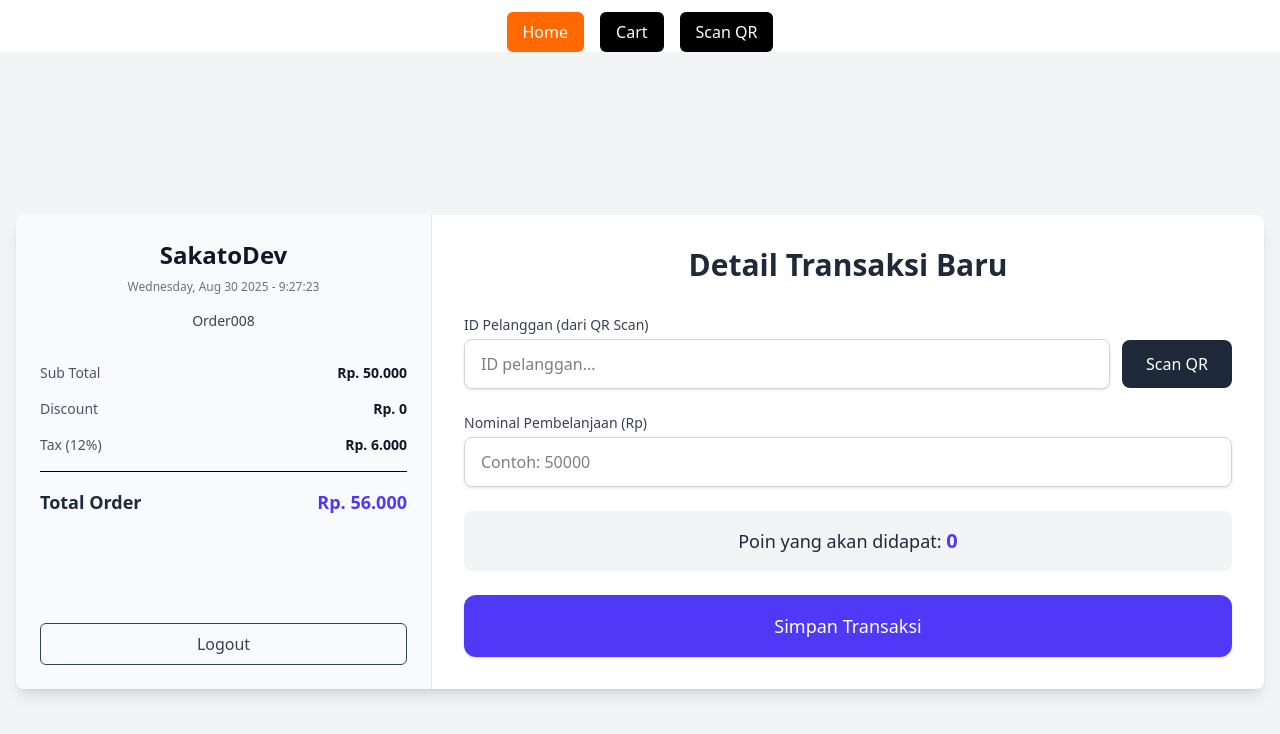
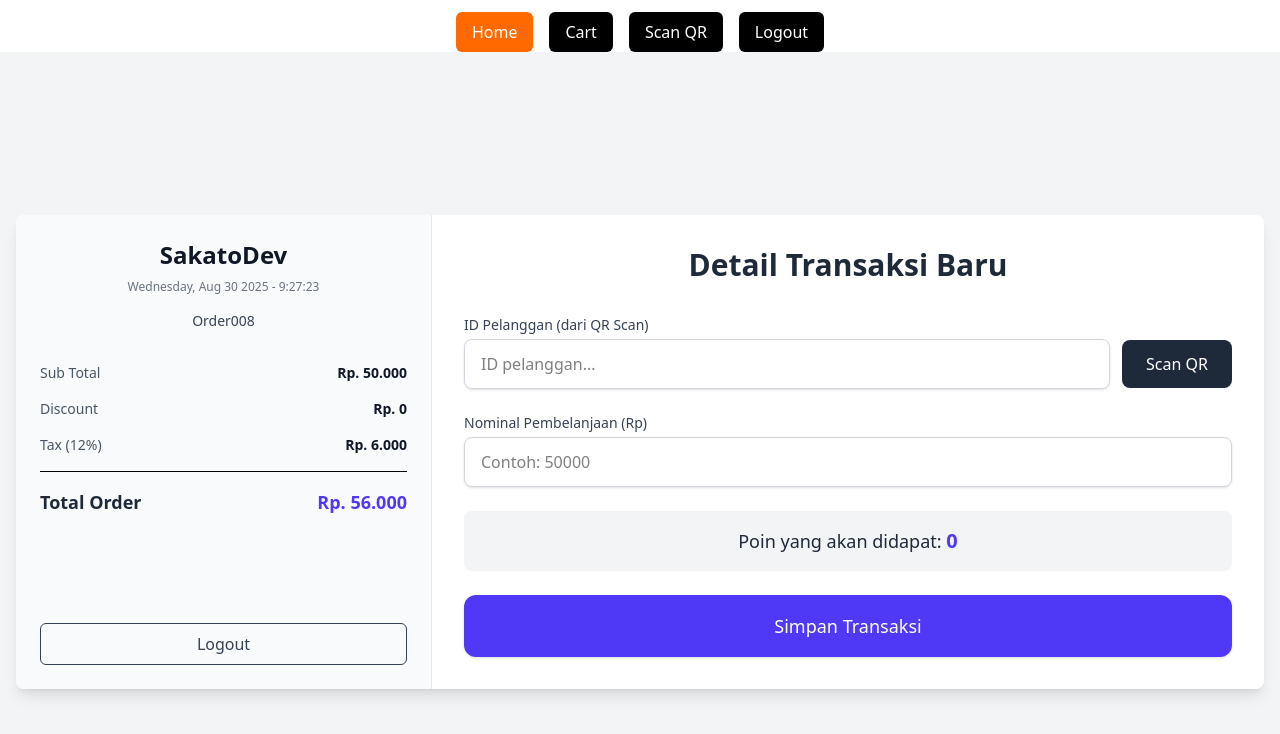
Before and after one commit to sakato-dev/final-project-hactiv8, a Next.js app: page /cashier/scan-qr in a window 1280 px wide. Shown: the top 734 px of the page. Built offline with nearby package versions, Linux system fonts and the light colour scheme; no server answers; the database is empty; sample sign-in values are in the browser's storage.

Commit message:
fix: minor bugs on customer side

```diff
--- a/src/app/cashier/layout.jsx
+++ b/src/app/cashier/layout.jsx
@@ -2,8 +2,16 @@
 import React from "react";
 import Link from "next/link";
 import { CartProvider } from "@/contexts/CartContext";
+import { auth } from "@/lib/firebase";
+import { useRouter } from "next/navigation";
 
 function Layout({ children }) {
+  const router = useRouter();
+  const handleLogout = () => {
+    auth.signOut();
+    router.push("/auth/login");
+  };
+
   return (
     <CartProvider>
       <div>
@@ -27,6 +35,12 @@ function Layout({ children }) {
             >
               Scan QR
             </Link>
+            <button
+              onClick={handleLogout}
+              className="bg-black text-white px-4 py-2 rounded-md mt-3"
+            >
+              Logout
+            </button>
           </div>
         </nav>
         <div>{children}</div>
--- a/src/components/protected-route.jsx
+++ b/src/components/protected-route.jsx
@@ -27,6 +27,7 @@ export default function ProtectedRoute({ children }) {
         router.push("/customer");
       } else if (
         role === "cashier" &&
+        pathname !== "/cashier" &&
         pathname !== "/cashier/home" &&
         pathname !== "/cashier/cart" &&
         pathname !== "/cashier/scan-qr" &&
@@ -39,6 +40,7 @@ export default function ProtectedRoute({ children }) {
         pathname !== "/cashier/home" &&
         pathname !== "/cashier/cart" &&
         pathname !== "/cashier/scan-qr" &&
+        pathname !== "/cashier/checkout" &&
         pathname !== "/admin/staff" &&
         pathname !== "/admin/products-list" &&
         pathname !== "/admin/products-list/new"
```
